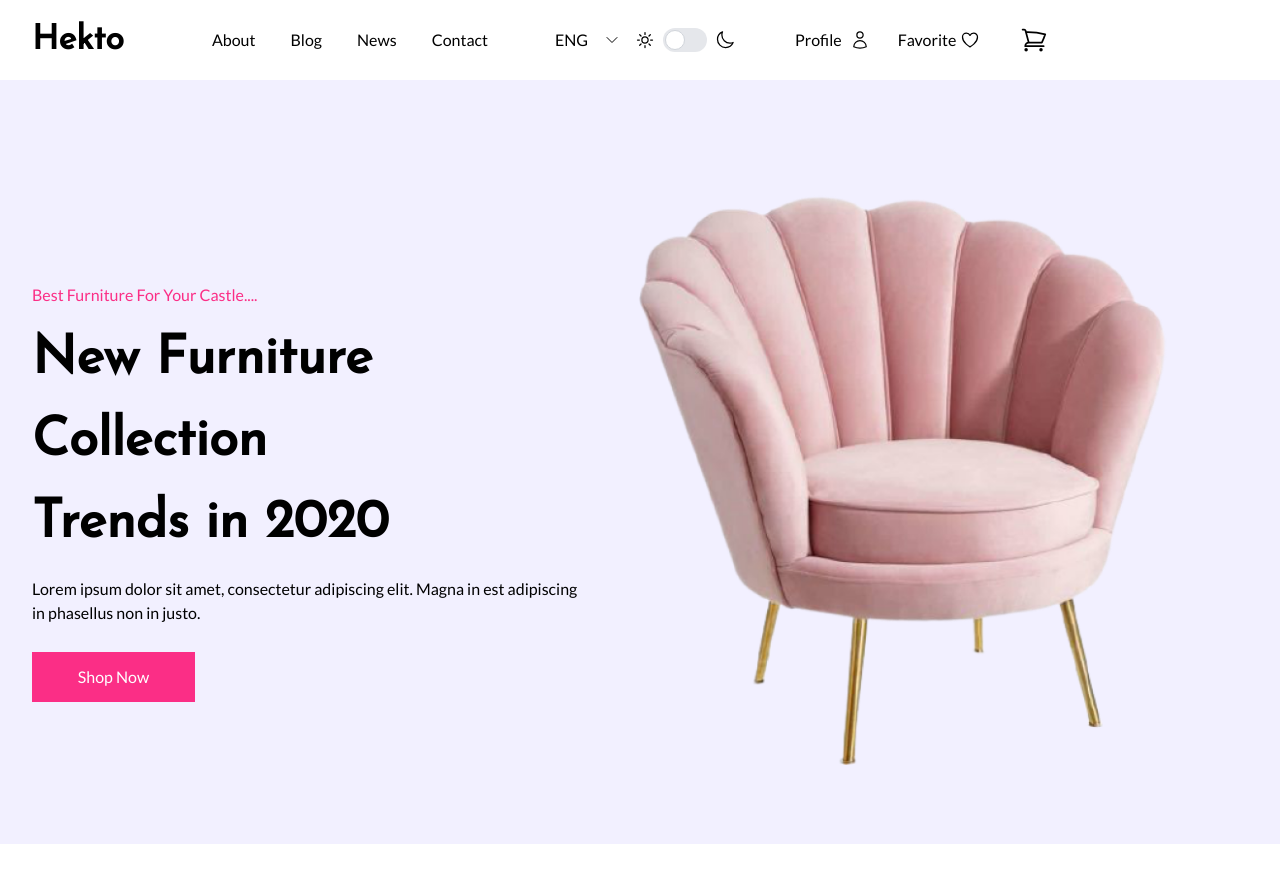
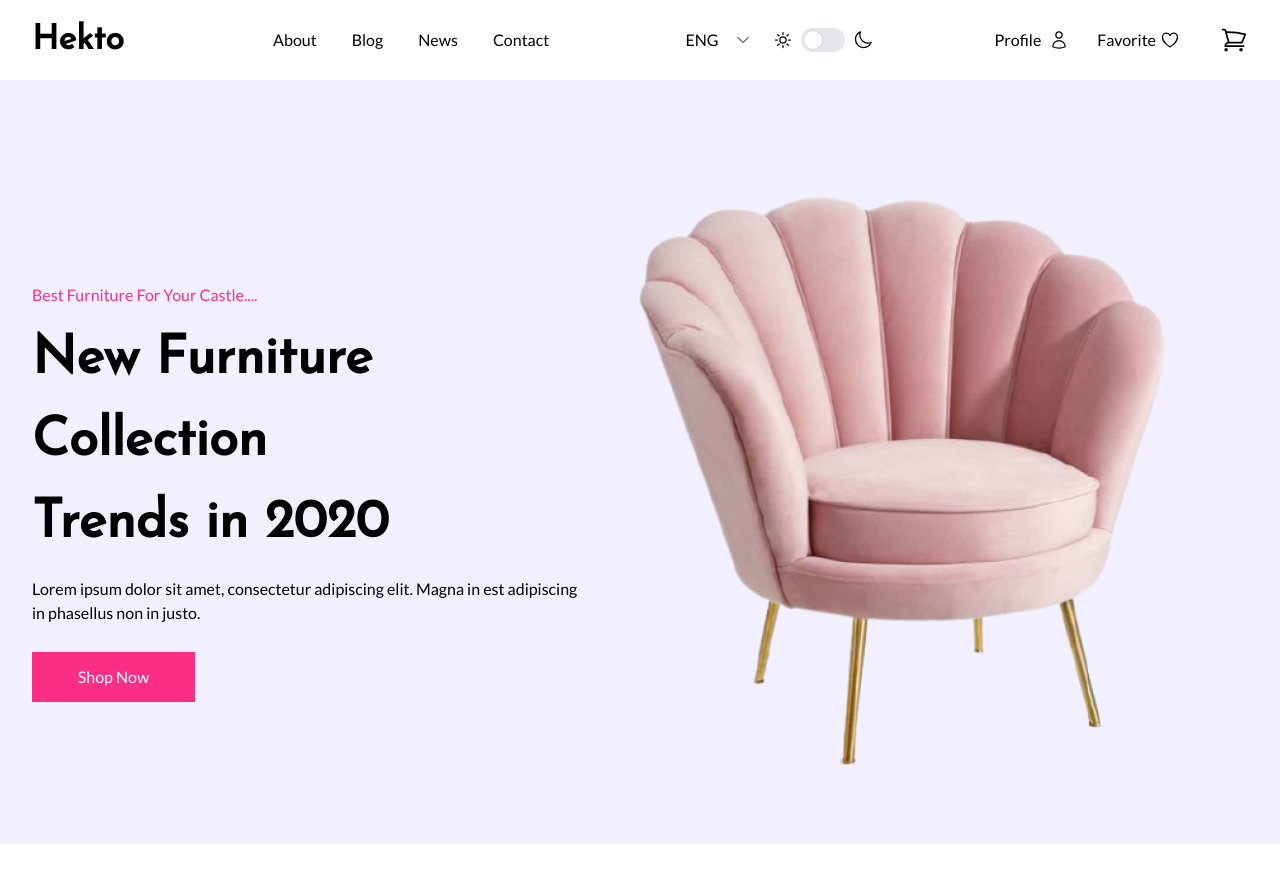
Before and after one commit to Atorami/react-ts-shop, a React (Vite) app: page / in a window 1280 px wide. Shown: the top 882 px of the page. Built offline with nearby package versions, Linux system fonts and the light colour scheme.

Commit message:
feat: add styles for transition of dropdown language menu

```diff
--- a/src/components/Header/Header.tsx
+++ b/src/components/Header/Header.tsx
@@ -11,7 +11,7 @@ import { Favorite } from './Favorite/Favorite';
 export const Header: FC = () => {
   return (
     <header className="h-20	bg-white">
-      <div className="container mx-auto h-full flex items-center py-5 ">
+      <div className="container mx-auto h-full flex items-center justify-between py-5 ">
         <Link
           to="/"
           className="header__logo font-josefin text-[34px] font-bold"
@@ -19,11 +19,15 @@ export const Header: FC = () => {
           Hekto
         </Link>
         <Navigation />
-        <Language />
-        <ThemeToggle />
-        <Profile />
-        <Favorite />
-        <Cart />
+        <div className="header__utility flex flex-row items-center">
+          <Language />
+          <ThemeToggle />
+        </div>
+        <div className="header__profile-activity flex flex-row  items-center">
+          <Profile />
+          <Favorite />
+          <Cart />
+        </div>
       </div>
     </header>
   );
--- a/src/components/Header/Language/Language.tsx
+++ b/src/components/Header/Language/Language.tsx
@@ -26,7 +26,7 @@ export const Language = () => {
   };
 
   return (
-    <div className="dropdown mx-4 cursor-pointer relative w-10">
+    <div className="dropdown mx-6 cursor-pointer relative w-10">
       <div
         className="dropdown__current-language flex flex-row items-center"
         onClick={clickHandler}
@@ -34,15 +34,15 @@ export const Language = () => {
         <div className="px-4">{selectLanguage}</div>
         <div className="dropdown__icon ">
           {!isOpen ? (
-            <ChevronDownIcon className="h-4 transition ease-in-out duration-800" />
+            <ChevronDownIcon className="h-4 transition ease-in-out duration-1000 transform rotate-0" />
           ) : (
-            <ChevronDownIcon className="h-4 transition ease-in-out duration-800 rotate-180" />
+            <ChevronDownIcon className="h-4 transition ease-in-out duration-1000 transform rotate-180" />
           )}
         </div>
       </div>
       <div
-        className={`dropdown__lang-list absolute top-8 left-0 text-center transition-transform duration-1000 border-gray-50 rounded-lg bg-white shadow-xs  ${
-          isOpen ? 'opasity-300 ' : 'opacity-0'
+        className={`dropdown__lang-list absolute top-8 left-0 text-center transition-all duration-700 border-gray-50 rounded-lg bg-white shadow-xs z-10 max-h-0 overflow-hidden ${
+          isOpen ? 'max-h-20 opacity-100' : 'opacity-0'
         }`}
       >
         {Object.values(Languages).map((val) => (
--- a/vite.config.ts
+++ b/vite.config.ts
@@ -3,6 +3,6 @@ import react from '@vitejs/plugin-react';
 
 // https://vitejs.dev/config/
 export default defineConfig({
-  base: 'https://Atorami.github.io/react-ts-shop/',
+  base: './',
   plugins: [react()],
 });
```
Also changed, not shown: 4 other files (tests, documents, lock files or other folders).
